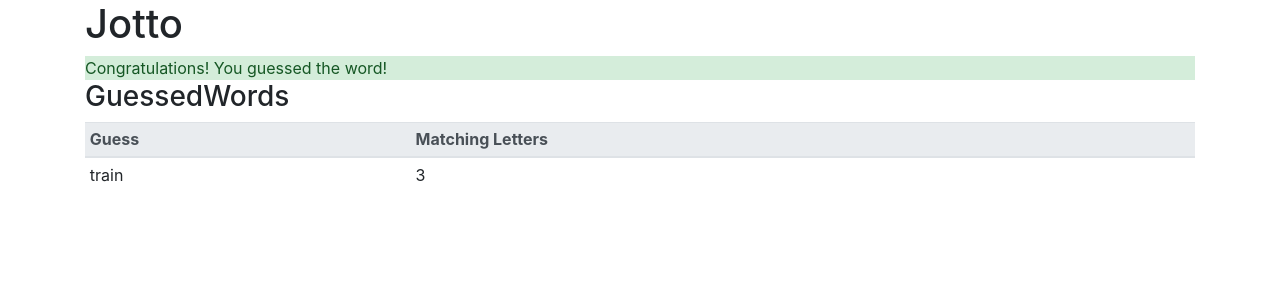
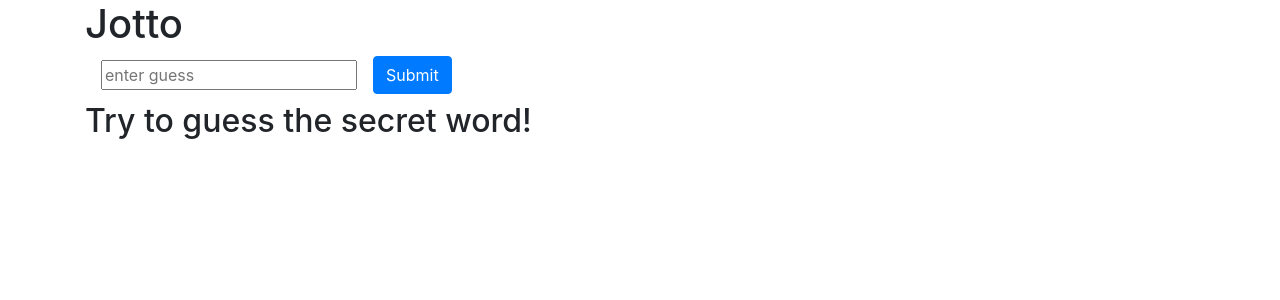
Before and after one commit to nickdollar/Jotto, a React (Create React App) app: page / in a window 1280 px wide. Shown: the top 300 px of the page. Built offline with nearby package versions, Linux system fonts and the light colour scheme.

Commit message:
aConnect App component (and tests)

```diff
--- a/src/App.js
+++ b/src/App.js
@@ -1,19 +1,30 @@
-import React from 'react';
-import logo from './logo.svg';
+import React, { Component } from 'react';
+import { connect } from 'react-redux'
 import './App.css';
 
 
+import Input from './input'
 import GuessedWords from './GuessedWords'
 import Congrats from './Congrats'
+import { getSecretWord } from './actions'
 
-function App() {
-  return (
-    <div className="container">
-      <h1>Jotto</h1>
-      <Congrats success={true} />
-      <GuessedWords guessedWords={[{ guessedWord: 'train', letterMatchCount : 3}]}/>
-    </div>
-  );
+
+class App extends Component {
+  render(){
+    return(
+          <div className="container">
+            <h1>Jotto</h1>
+            <Congrats success={this.props.success} />
+            <Input/>
+            <GuessedWords guessedWords={this.props.guessedWords}/>
+          </div>
+    )
+  }
 }
 
-export default App;
+const mapStateToProps = (state) => {
+  const { success, guessedWords, secretWord } = state
+  return { success, guessedWords, secretWord }
+}
+
+export default connect(mapStateToProps, { getSecretWord })(App);
```
Also changed, not shown: 2 other files (tests, documents, lock files or other folders).
